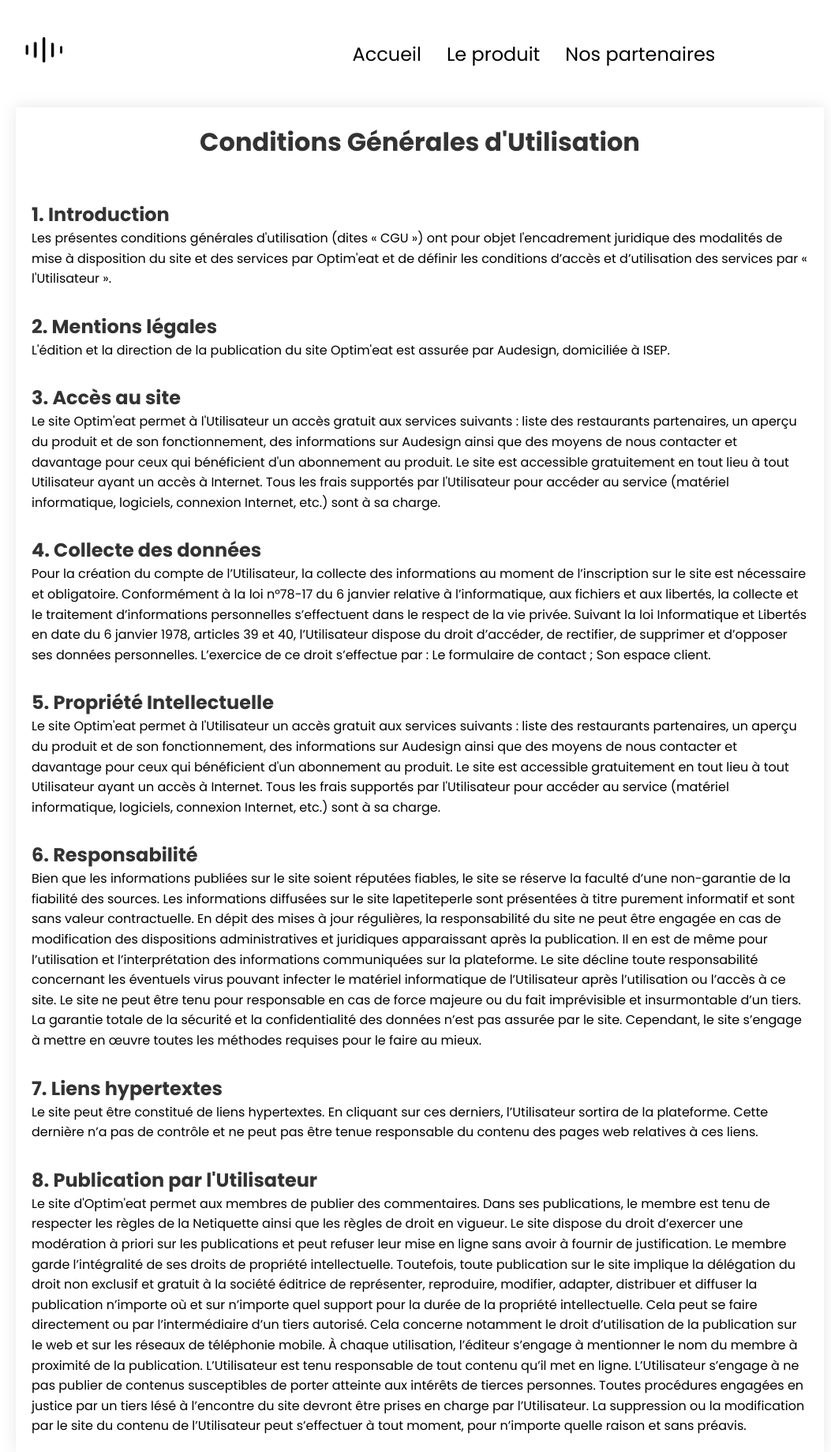
After one commit to Ingridmkl/Maquette, a PHP site: page /cgu.html in a window 1280 px wide. The commit adds this page. Shown: the whole page at 79% size, without its empty margins (108-1161 px from the left). Run offline with PHP 8.4, Linux system fonts and the light colour scheme.

Commit message:
cgu + php + modifs creationcompte

```diff
--- a/PageCreationCompte.css
+++ b/PageCreationCompte.css
@@ -69,7 +69,7 @@
 .wrapper{
     width: 790px;
     position: relative;
-    height: 550px;
+    height: 670px;
     background: transparent;
     border: 2px solid rgba(255,255 ,255, .2);
     backdrop-filter: blur(20px);
--- /dev/null
+++ b/cgu.css
@@ -0,0 +1,89 @@
+@import url('https://fonts.googleapis.com/css2?family=Poppins:ital,wght@0,100;0,200;0,300;0,400;0,500;0,600;0,700;0,800;0,900;1,100;1,200;1,300;1,400;1,500;1,600;1,700;1,800;1,900&display=swap');
+
+
+* {
+    margin: 0;
+    padding: 0;
+    box-sizing: border-box;
+}
+
+body{
+    font-family: "Poppins", sans-serif;
+}
+
+
+
+/*CSS pour le MENU : DEBUT*/
+
+nav, .nav-links{
+      display: flex;
+
+}
+
+nav{
+      align-items: center;
+      height: 17vh;
+}
+
+.nav-links a{
+    text-decoration: none;
+}
+
+.nav-links{
+      gap: 2rem;
+      list-style: none;
+      font-size: 1.5rem;
+      margin-left: 267px;
+
+}
+
+a {
+    color: #000;
+    text-decoration: none;
+    text-decoration-color: white;
+    transition: all 300ms ease;
+}
+
+a:hover {
+    color: grey;
+    text-decoration: underline;
+    text-underline-offset: 0.5rem;
+    text-decoration-color: rgb(181,181,181) ;
+}
+
+
+.logo{
+    font-size: 2rem;
+    margin-left: 133.5px;
+}
+
+.logo:hover{
+    cursor: default;
+}
+
+/*CSS pour le MENU : FIN*/
+
+.container {
+    width: 80%;
+    margin: 0 auto;
+    padding: 20px;
+    background-color: #fff;
+    box-shadow: 0px 0px 20px 0px rgba(0,0,0,0.1);
+}
+
+h1, h2 {
+    color: #333;
+}
+
+h1 {
+    text-align: center;
+    margin-bottom: 50px;
+}
+
+h2 {
+    margin-top: 30px;
+}
+
+p {
+    line-height: 1.6;
+}
--- /dev/null
+++ b/cgu.html
@@ -0,0 +1,85 @@
+<!DOCTYPE html>
+<html lang="en">
+<head>
+    <meta charset="UTF-8">
+    <meta http-equiv="X-UA-Compatible" content="IE=edge">
+    <meta name="viewport" content="width=device-width, initial-scale=1.0">
+    <title>Connexion</title>
+    <link rel="stylesheet" href="cgu.css">
+    <link href='https://unpkg.com/boxicons@2.1.4/css/boxicons.min.css' rel='stylesheet'>
+</head>
+<body>
+    <nav id="desktop-nav">
+        <div class="logo">
+            <img src="./Ressources/AU_DESIGN_LOGO noir.png" height="40%" width="40%">
+        </div>
+        <div>
+            <ul class="nav-links">
+                <li><a href="index.html">Accueil</a></li>
+                <li><a href="#le produit">Le produit</a></li>
+                <li><a href="#nos partenaires">Nos partenaires</a></li>
+            </ul>
+        </div>
+    </nav>
+    <div class="container">
+        <h1>Conditions Générales d'Utilisation</h1>
+        <section>
+            <h2>1. Introduction</h2>
+            <p>Les présentes conditions générales d'utilisation (dites « CGU ») ont pour objet l'encadrement juridique des modalités de mise à disposition du site et des services par Optim'eat et de définir les conditions d’accès et d’utilisation des services par « l'Utilisateur ».</p>
+        </section>
+        <section>
+            <h2>2. Mentions légales</h2>
+            <p>L'édition et la direction de la publication du site Optim'eat est assurée par Audesign, domiciliée à ISEP.</p>
+        </section>
+        <section>
+            <h2>3. Accès au site</h2>
+            <p>Le site Optim'eat permet à l'Utilisateur un accès gratuit aux services suivants : liste des restaurants partenaires, un aperçu du produit et de son fonctionnement, des informations sur Audesign ainsi que des moyens de nous contacter et davantage pour ceux qui bénéficient d'un abonnement au produit. Le site est accessible gratuitement en tout lieu à tout Utilisateur ayant un accès à Internet. Tous les frais supportés par l'Utilisateur pour accéder au service (matériel informatique, logiciels, connexion Internet, etc.) sont à sa charge.</p>
+        </section>
+        <section>
+            <h2>4. Collecte des données</h2>
+            <p>Pour la création du compte de l’Utilisateur, la collecte des informations au moment de l’inscription sur le site est nécessaire et obligatoire. Conformément à la loi n°78-17 du 6 janvier relative à l’informatique, aux fichiers et aux libertés, la collecte et le traitement d’informations personnelles s’effectuent dans le respect de la vie privée.
+                Suivant la loi Informatique et Libertés en date du 6 janvier 1978, articles 39 et 40, l’Utilisateur dispose du droit d’accéder, de rectifier, de supprimer et d’opposer ses données personnelles. L’exercice de ce droit s’effectue par :
+                Le formulaire de contact ;
+                Son espace client.</p>
+        </section>
+        <section>
+            <h2>5. Propriété Intellectuelle</h2>
+            <p>Le site Optim'eat permet à l'Utilisateur un accès gratuit aux services suivants
+            : liste des restaurants partenaires, un aperçu du produit et de son fonctionnement,
+            des informations sur Audesign ainsi que des moyens de nous contacter et davantage pour ceux qui bénéficient
+            d'un abonnement au produit. Le site est accessible gratuitement en tout lieu à tout Utilisateur ayant un accès à Internet.
+            Tous les frais supportés par l'Utilisateur pour accéder au service (matériel informatique, logiciels, connexion Internet, etc.)
+            sont à sa charge.</p>
+        </section>
+        <section>
+            <h2>6. Responsabilité</h2>
+            <p>Bien que les informations publiées sur le site soient réputées fiables, le site se réserve la faculté d’une non-garantie de la fiabilité des sources.
+
+                Les informations diffusées sur le site lapetiteperle sont présentées à titre purement informatif et sont sans valeur contractuelle. En dépit des mises à jour régulières, la responsabilité du site ne peut être engagée en cas de modification des dispositions administratives et juridiques apparaissant après la publication. Il en est de même pour l’utilisation et l’interprétation des informations communiquées sur la plateforme.
+
+                Le site décline toute responsabilité concernant les éventuels virus pouvant infecter le matériel informatique de l’Utilisateur après l’utilisation ou l’accès à ce site.
+
+                Le site ne peut être tenu pour responsable en cas de force majeure ou du fait imprévisible et insurmontable d’un tiers.
+
+                La garantie totale de la sécurité et la confidentialité des données n’est pas assurée par le site. Cependant, le site s’engage à mettre en œuvre toutes les méthodes requises pour le faire au mieux.</p>
+        </section>
+        <section>
+            <h2>7. Liens hypertextes</h2>
+            <p>Le site peut être constitué de liens hypertextes. En cliquant sur ces derniers, l’Utilisateur sortira de la plateforme. Cette dernière n’a pas de contrôle et ne peut pas être tenue responsable du contenu des pages web relatives à ces liens.</p>
+        </section>
+        <section>
+            <h2>8. Publication par l'Utilisateur</h2>
+            <p>Le site d'Optim'eat permet aux membres de publier des commentaires.
+                Dans ses publications, le membre est tenu de respecter les règles de la Netiquette ainsi que les règles de droit en vigueur.
+                Le site dispose du droit d’exercer une modération à priori sur les publications et peut refuser leur mise en ligne sans avoir à fournir de justification.
+                Le membre garde l’intégralité de ses droits de propriété intellectuelle. Toutefois, toute publication sur le site implique la délégation du droit non exclusif et gratuit à la société éditrice de représenter, reproduire, modifier, adapter, distribuer et diffuser la publication n’importe où et sur n’importe quel support pour la durée de la propriété intellectuelle. Cela peut se faire directement ou par l’intermédiaire d’un tiers autorisé. Cela concerne notamment le droit d’utilisation de la publication sur le web et sur les réseaux de téléphonie mobile.
+                À chaque utilisation, l’éditeur s’engage à mentionner le nom du membre à proximité de la publication.
+                L’Utilisateur est tenu responsable de tout contenu qu’il met en ligne. L’Utilisateur s’engage à ne pas publier de contenus susceptibles de porter atteinte aux intérêts de tierces personnes. Toutes procédures engagées en justice par un tiers lésé à l’encontre du site devront être prises en charge par l’Utilisateur.
+                La suppression ou la modification par le site du contenu de l’Utilisateur peut s’effectuer à tout moment, pour n’importe quelle raison et sans préavis.</p>
+        </section>
+
+
+    </div>
+
+</body>
+</html>
```
Also changed, not shown: Connexion_BDD.php (added, +21 -0 lines), PageCreationCompte.html (+7 -1 lines), test.php (added, +14 -0 lines).
